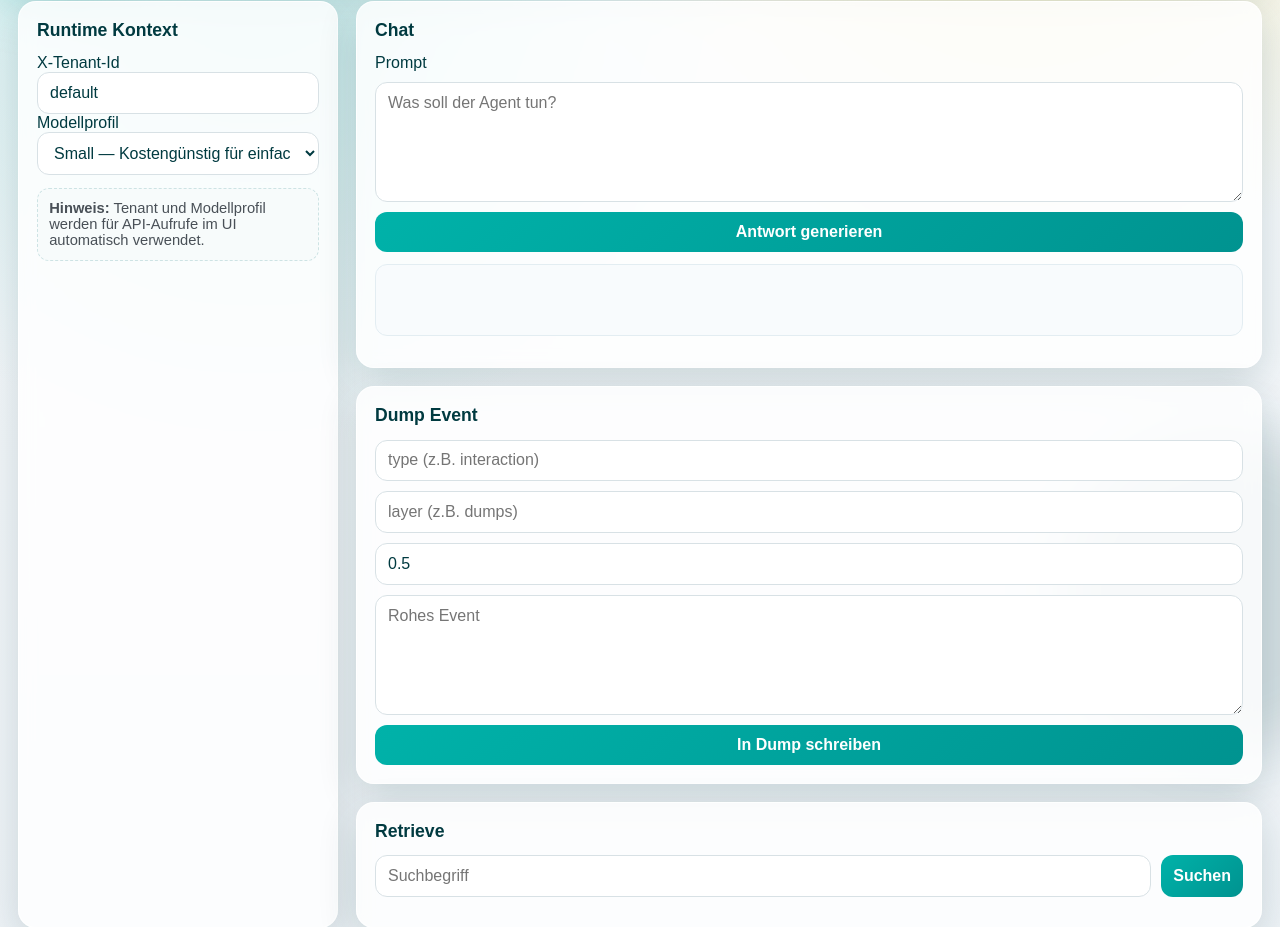
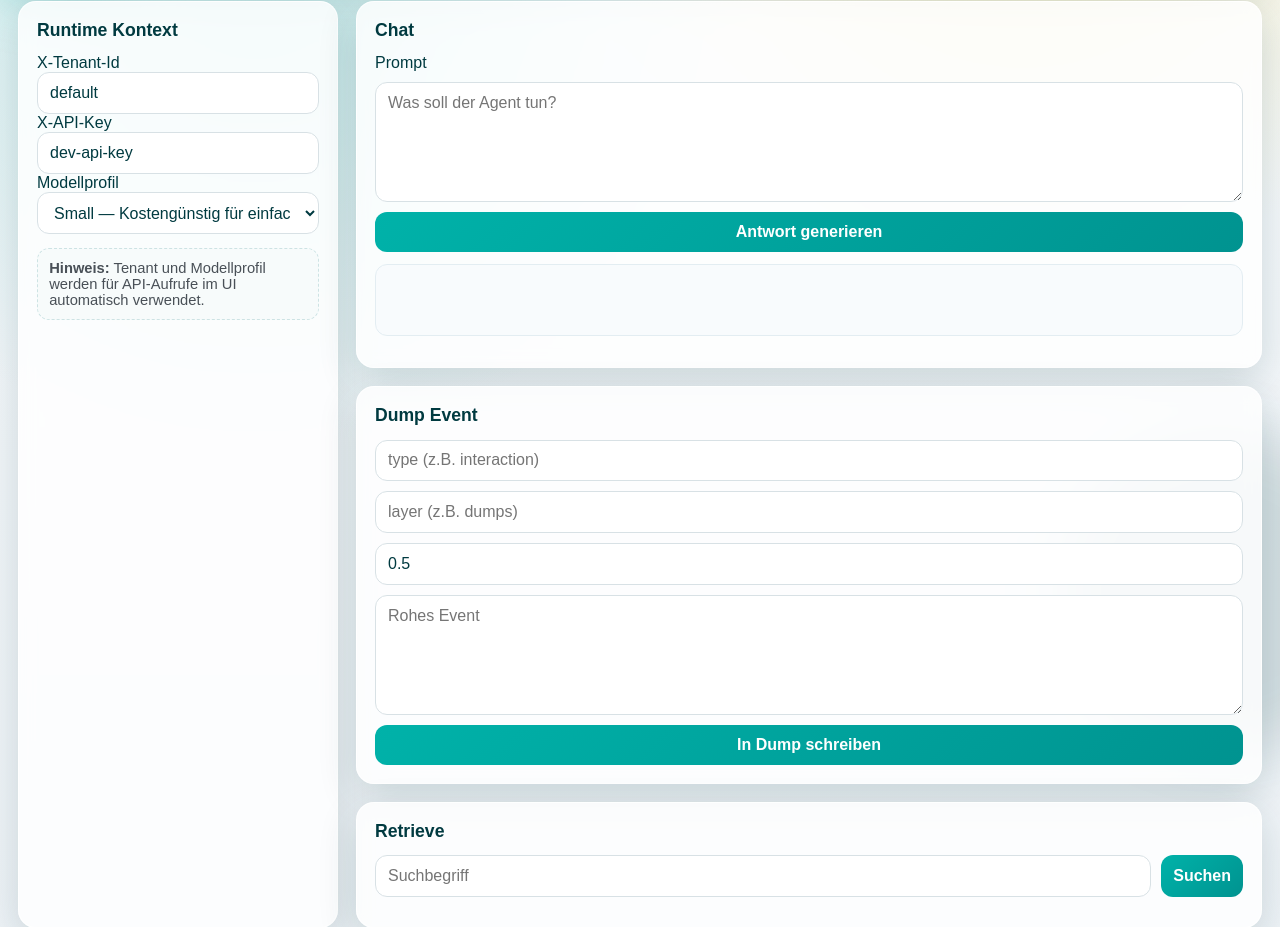
Before and after one commit to messygev/vphd, a FastAPI app: page / in a window 1280 px wide. Shown: the part 169-1096 px from the top of the page. Run offline with FastAPI, Linux system fonts and the light colour scheme.

Commit message:
feat: implement P0 hardening with auth, rate limiting, CORS and CI

```diff
--- a/app/main.py
+++ b/app/main.py
@@ -2,13 +2,15 @@ from __future__ import annotations
 
 import time
 
-from fastapi import FastAPI, Header, HTTPException, Request
+from fastapi import Depends, FastAPI, Header, HTTPException, Request
+from fastapi.middleware.cors import CORSMiddleware
 from fastapi.responses import HTMLResponse
 from fastapi.staticfiles import StaticFiles
 from fastapi.templating import Jinja2Templates
 
 from app.config import MODEL_PROFILES, get_settings
 from app.core.llm_client import OpenAICompatibleClient
+from app.core.rate_limit import InMemoryRateLimiter
 from app.core.scoring import compute_memory_score
 from app.core.storage import SQLiteStore
 from app.schemas import (
@@ -25,8 +27,16 @@ from app.schemas import (
 settings = get_settings()
 store = SQLiteStore(settings.db_path)
 llm = OpenAICompatibleClient(settings)
+rate_limiter = InMemoryRateLimiter(settings.rate_limit_per_minute)
 
-app = FastAPI(title="BrainDump API", version="0.2.0")
+app = FastAPI(title="BrainDump API", version="0.3.0")
+app.add_middleware(
+    CORSMiddleware,
+    allow_origins=list(settings.cors_allow_origins),
+    allow_credentials=False,
+    allow_methods=["GET", "POST", "OPTIONS"],
+    allow_headers=["Content-Type", "X-Tenant-Id", "X-API-Key"],
+)
 app.mount("/static", StaticFiles(directory="app/static"), name="static")
 templates = Jinja2Templates(directory="app/templates")
 
@@ -34,6 +44,19 @@ templates = Jinja2Templates(directory="app/templates")
 @app.on_event("startup")
 def startup() -> None:
     store.init_schema()
+
+
+def require_api_key(x_api_key: str = Header(default="")) -> None:
+    if x_api_key != settings.app_api_key:
+        raise HTTPException(status_code=401, detail="Invalid API key")
+
+
+def enforce_rate_limit(
+    request: Request,
+    x_tenant_id: str = Header(default="default"),
+) -> None:
+    key = f"{x_tenant_id}:{request.client.host if request.client else 'unknown'}"
+    rate_limiter.check(key)
 
 
 @app.get("/healthz")
@@ -46,16 +69,19 @@ def home(request: Request):
     return templates.TemplateResponse(
         request,
         "index.html",
-        {"models": [profile.__dict__ for profile in MODEL_PROFILES.values()]},
+        {
+            "models": [profile.__dict__ for profile in MODEL_PROFILES.values()],
+            "default_api_key": settings.app_api_key,
+        },
     )
 
 
-@app.get("/api/models")
+@app.get("/api/models", dependencies=[Depends(require_api_key), Depends(enforce_rate_limit)])
 def list_models():
     return {"models": [profile.__dict__ for profile in MODEL_PROFILES.values()]}
 
 
-@app.post("/api/dump", response_model=DumpResponse)
+@app.post("/api/dump", response_model=DumpResponse, dependencies=[Depends(require_api_key), Depends(enforce_rate_limit)])
 def dump_memory(payload: DumpRequest, x_tenant_id: str = Header(default="default")):
     event_id = store.insert_event(
         tenant_id=x_tenant_id,
@@ -70,7 +96,11 @@ def dump_memory(payload: DumpRequest, x_tenant_id: str = Header(default="default
     return DumpResponse(id=event_id, status="stored")
 
 
-@app.post("/api/retrieve", response_model=RetrieveResponse)
+@app.post(
+    "/api/retrieve",
+    response_model=RetrieveResponse,
+    dependencies=[Depends(require_api_key), Depends(enforce_rate_limit)],
+)
 def retrieve(payload: RetrieveRequest, x_tenant_id: str = Header(default="default")):
     try:
         rows = store.search_events(tenant_id=x_tenant_id, query=payload.query, limit=payload.k)
@@ -93,7 +123,11 @@ def retrieve(payload: RetrieveRequest, x_tenant_id: str = Header(default="defaul
     return RetrieveResponse(results=ranked)
 
 
-@app.post("/api/decisions", response_model=DecisionResponse)
+@app.post(
+    "/api/decisions",
+    response_model=DecisionResponse,
+    dependencies=[Depends(require_api_key), Depends(enforce_rate_limit)],
+)
 def record_decision(payload: DecisionRequest, x_tenant_id: str = Header(default="default")):
     decision_id = store.insert_decision(
         tenant_id=x_tenant_id,
@@ -107,7 +141,7 @@ def record_decision(payload: DecisionRequest, x_tenant_id: str = Header(default=
     return DecisionResponse(id=decision_id, status="recorded")
 
 
-@app.post("/api/chat", response_model=ChatResponse)
+@app.post("/api/chat", response_model=ChatResponse, dependencies=[Depends(require_api_key), Depends(enforce_rate_limit)])
 async def chat(payload: ChatRequest):
     try:
         result = await llm.chat(payload.model_profile, payload.prompt, payload.temperature)
--- a/app/static/app.js
+++ b/app/static/app.js
@@ -5,9 +5,10 @@ const chatOutput = document.getElementById('chat-output');
 const results = document.getElementById('results');
 const toast = document.getElementById('toast');
 
-function tenantHeader() {
+function runtimeHeaders() {
   const tenantId = document.getElementById('tenant-id').value || 'default';
-  return { 'X-Tenant-Id': tenantId };
+  const apiKey = document.getElementById('api-key').value || '';
+  return { 'X-Tenant-Id': tenantId, 'X-API-Key': apiKey };
 }
 
 function showToast(message, isError = false) {
@@ -36,7 +37,7 @@ chatForm.addEventListener('submit', async (event) => {
 
   const response = await fetch('/api/chat', {
     method: 'POST',
-    headers: { 'Content-Type': 'application/json', ...tenantHeader() },
+    headers: { 'Content-Type': 'application/json', ...runtimeHeaders() },
     body: JSON.stringify(payload),
   });
 
@@ -63,7 +64,7 @@ dumpForm.addEventListener('submit', async (event) => {
   };
   const response = await fetch('/api/dump', {
     method: 'POST',
-    headers: { 'Content-Type': 'application/json', ...tenantHeader() },
+    headers: { 'Content-Type': 'application/json', ...runtimeHeaders() },
     body: JSON.stringify(payload),
   });
   const data = await safeJson(response);
@@ -80,7 +81,7 @@ retrieveForm.addEventListener('submit', async (event) => {
   const payload = { query: document.getElementById('query').value, k: 10 };
   const response = await fetch('/api/retrieve', {
     method: 'POST',
-    headers: { 'Content-Type': 'application/json', ...tenantHeader() },
+    headers: { 'Content-Type': 'application/json', ...runtimeHeaders() },
     body: JSON.stringify(payload),
   });
   const data = await safeJson(response);
--- a/app/templates/index.html
+++ b/app/templates/index.html
@@ -29,6 +29,9 @@
           <h2>Runtime Kontext</h2>
           <label for="tenant-id">X-Tenant-Id</label>
           <input id="tenant-id" value="default" placeholder="tenant-a" />
+
+          <label for="api-key">X-API-Key</label>
+          <input id="api-key" value="{{ default_api_key }}" placeholder="API key" />
 
           <label for="model">Modellprofil</label>
           <select id="model" name="model">
```
Also changed, not shown: app/config.py (+11 -0 lines), app/core/rate_limit.py (added, +27 -0 lines), docker-compose.yaml (+9 -0 lines), tests/test_api.py (+12 -4 lines), .github/workflows/ci.yml (added), README.md, 1 other file.
